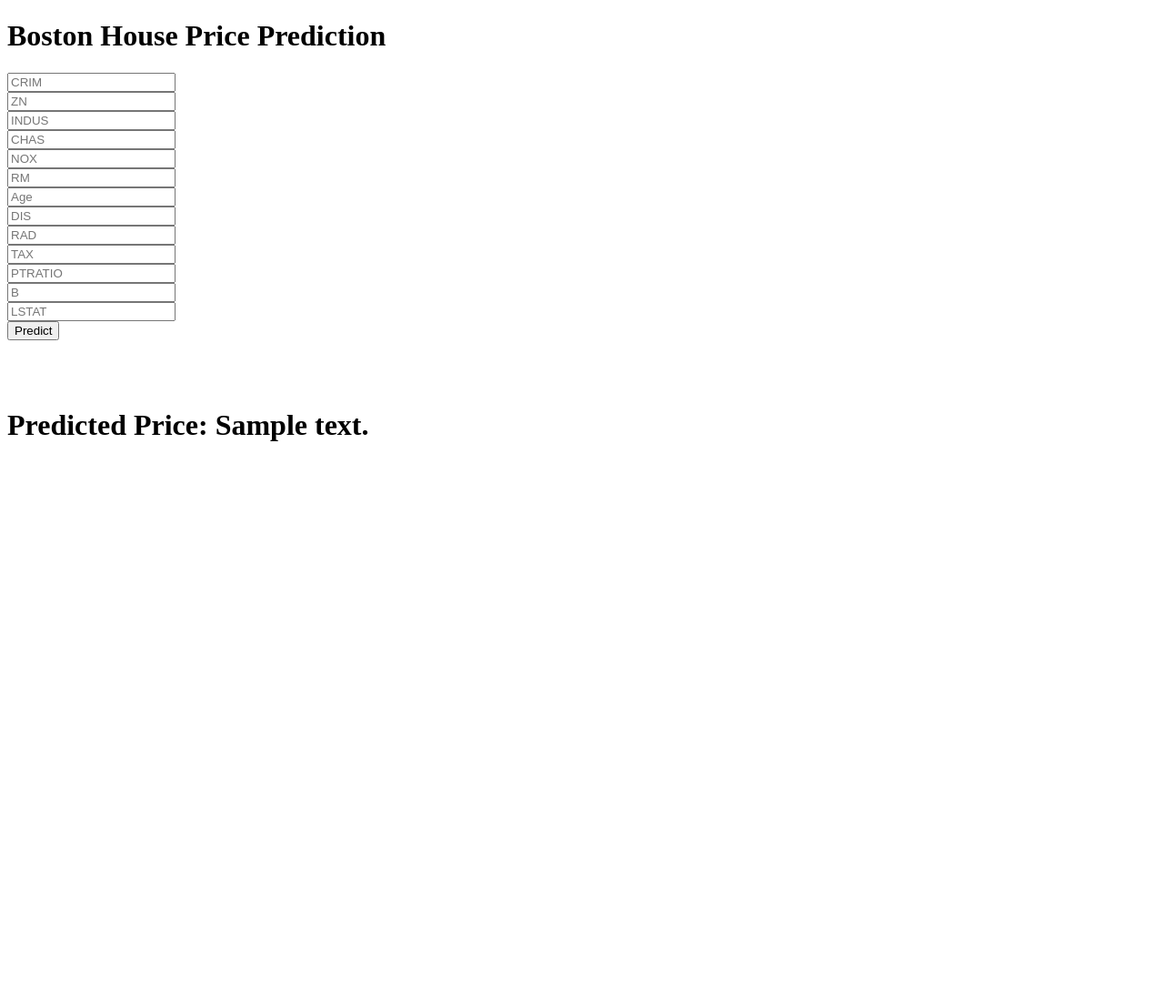
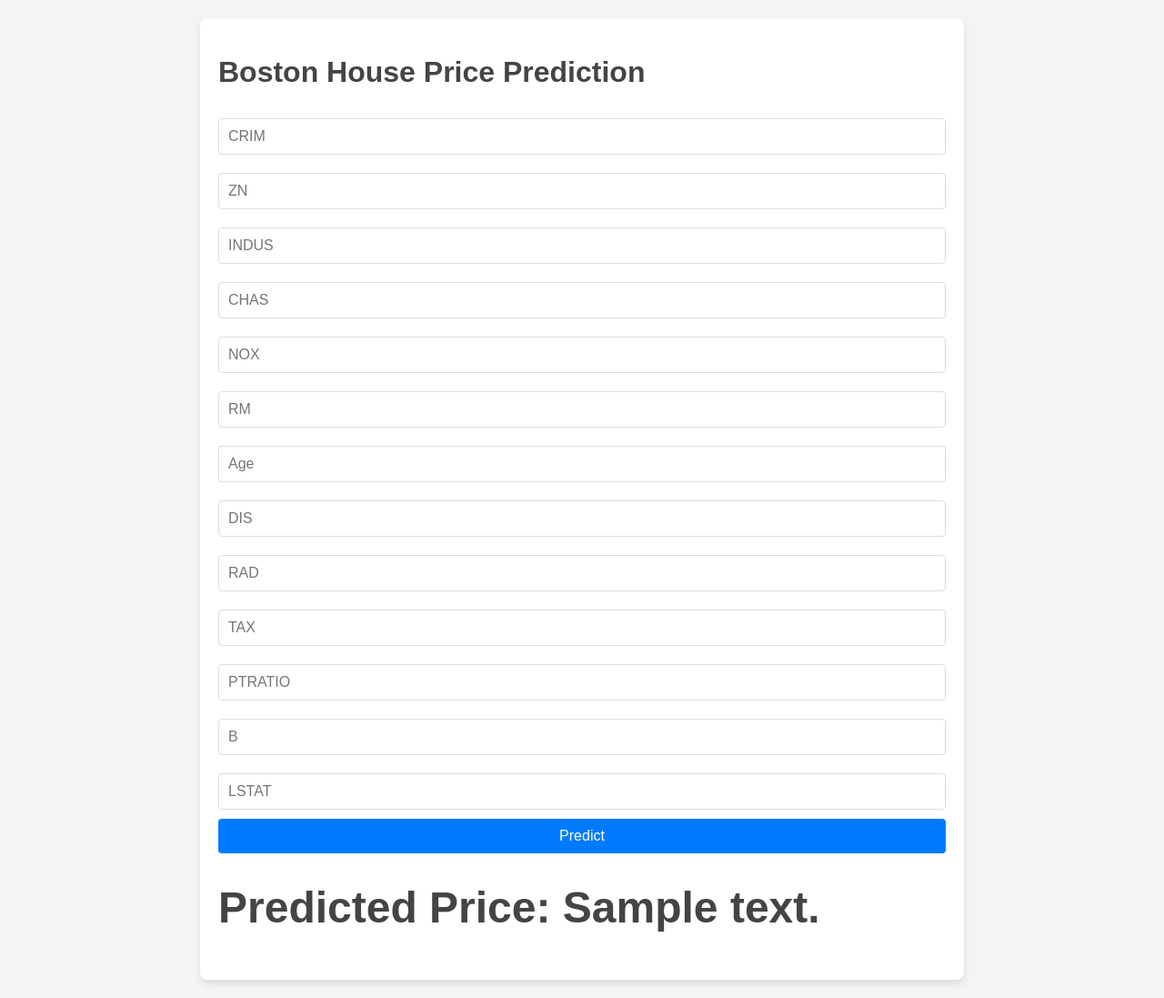
Before and after one commit to TARAK0506/End-to-End-Machine-Learning-Project, a Flask app: template templates/index.html in a window 1280 px wide. Shown: the whole page at 91% size. Before the commit the page ends 485 px from the top, so only its background shows below. Run offline with Flask 2, Linux system fonts and the light colour scheme; the template is opened without the code that fills it: most values are stand-ins (such as "Sample title", 1, 10 or a date in 2020).

Commit message:
modified index file

```diff
--- a/templates/index.html
+++ b/templates/index.html
@@ -3,35 +3,85 @@
 <head>
     <meta charset="UTF-8">
     <meta name="viewport" content="width=device-width, initial-scale=1.0">
-    <title>Document</title>
+    <title>Boston House Price Prediction</title>
+    <style>
+        body {
+            font-family: Arial, sans-serif;
+            background-color: #f4f4f4;
+            color: #333;
+            margin: 0;
+            padding: 0;
+            display: flex;
+            flex-direction: column;
+            align-items: center;
+            justify-content: center;
+            min-height: 100vh;
+        }
+        h1 {
+            color: #444;
+        }
+        .container {
+            width: 80%;
+            max-width: 800px;
+            margin: 20px;
+            padding: 20px;
+            background: #fff;
+            border-radius: 8px;
+            box-shadow: 0 4px 8px rgba(0, 0, 0, 0.1);
+        }
+        form {
+            display: flex;
+            flex-direction: column;
+        }
+        input[type="text"] {
+            margin: 10px 0;
+            padding: 10px;
+            border: 1px solid #ddd;
+            border-radius: 4px;
+            font-size: 16px;
+        }
+        button {
+            padding: 10px;
+            border: none;
+            border-radius: 4px;
+            background-color: #007bff;
+            color: #fff;
+            font-size: 16px;
+            cursor: pointer;
+            transition: background-color 0.3s;
+        }
+        button:hover {
+            background-color: #0056b3;
+        }
+        .prediction {
+            margin-top: 20px;
+            font-size: 24px;
+            color: #007bff;
+        }
+    </style>
 </head>
 <body>
-    <h1>Boston House Price Prediction </h1>
-    <form action="{{ url_for('predict')}}" method="post">
-        <input type="text" name="CRIM" placeholder="CRIM" required="required" /><br>
-    	<input type="text" name="ZN" placeholder="ZN" required="required" /><br>
-        <input type="text" name="INDUS" placeholder="INDUS" required="required" /><br>
-        <input type="text" name="CHAS" placeholder="CHAS" required="required" /><br>
-        <input type="text" name="NOX" placeholder="NOX" required="required" /><br>
-        <input type="text" name="RM" placeholder="RM" required="required" /><br>
-        <input type="text" name="Age" placeholder="Age" required="required" /><br>
-        <input type="text" name="DIS" placeholder="DIS" required="required" /><br>
-        <input type="text" name="RAD" placeholder="RAD" required="required" /><br>
-        <input type="text" name="TAX" placeholder="TAX" required="required" /><br>
-        <input type="text" name="PTRATIO" placeholder="PTRATIO" required="required" /><br>
-        <input type="text" name="B" placeholder="B" required="required" /><br>
-        <input type="text" name="LSTAT" placeholder="LSTAT" required="required" /><br>
-
-
-        <button type="submit" class = "btn btn-primary-block btn-large">Predict</button>
-
-    </form>
-    <br>
-    <br>
-    <br>
-    <div>
-
-        <h1> Predicted Price: {{ prediction_text }} </h1>
+    <div class="container">
+        <h1>Boston House Price Prediction</h1>
+        <form action="{{ url_for('predict') }}" method="post">
+            <input type="text" name="CRIM" placeholder="CRIM" required="required" />
+            <input type="text" name="ZN" placeholder="ZN" required="required" />
+            <input type="text" name="INDUS" placeholder="INDUS" required="required" />
+            <input type="text" name="CHAS" placeholder="CHAS" required="required" />
+            <input type="text" name="NOX" placeholder="NOX" required="required" />
+            <input type="text" name="RM" placeholder="RM" required="required" />
+            <input type="text" name="Age" placeholder="Age" required="required" />
+            <input type="text" name="DIS" placeholder="DIS" required="required" />
+            <input type="text" name="RAD" placeholder="RAD" required="required" />
+            <input type="text" name="TAX" placeholder="TAX" required="required" />
+            <input type="text" name="PTRATIO" placeholder="PTRATIO" required="required" />
+            <input type="text" name="B" placeholder="B" required="required" />
+            <input type="text" name="LSTAT" placeholder="LSTAT" required="required" />
+            <button type="submit" class="btn btn-primary-block btn-large">Predict</button>
+        </form>
+        <div class="prediction">
+            <h1>Predicted Price: {{ prediction_text }}</h1>
+        </div>
     </div>
 </body>
 </html>
```
